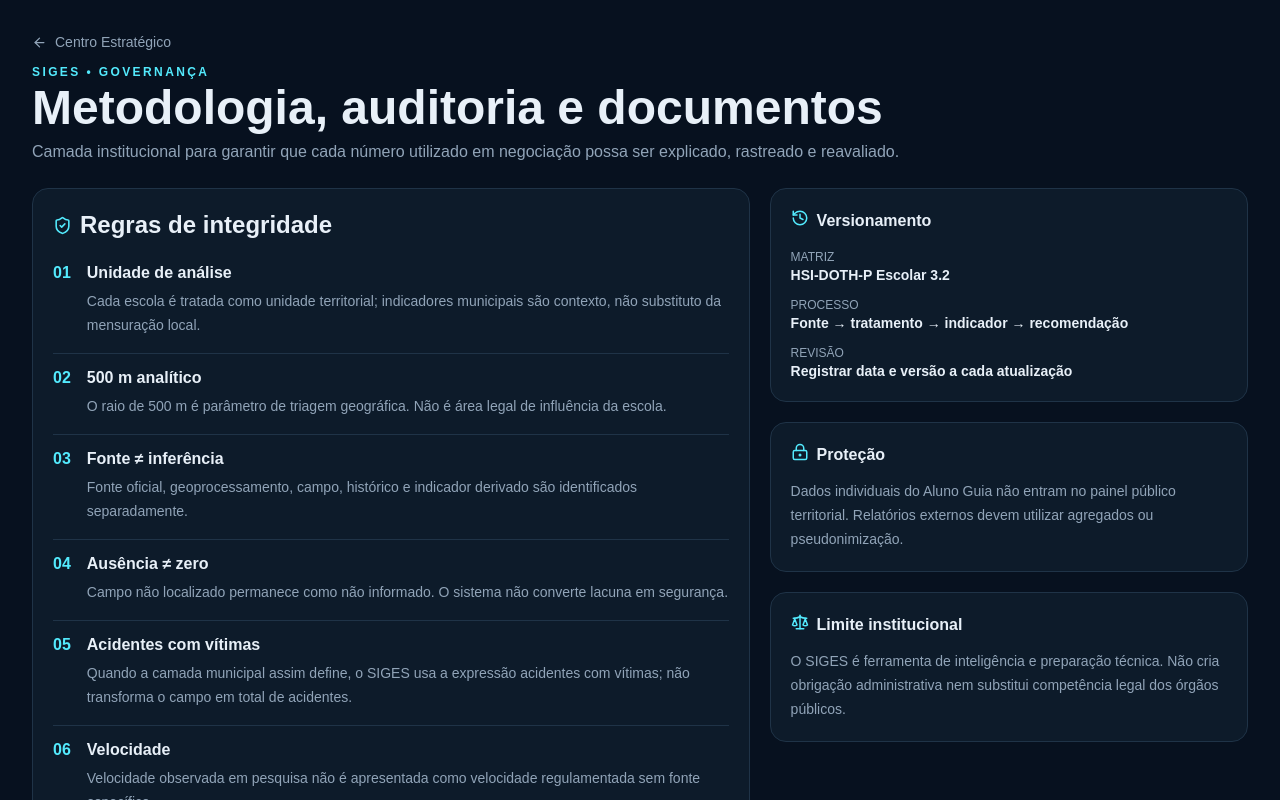
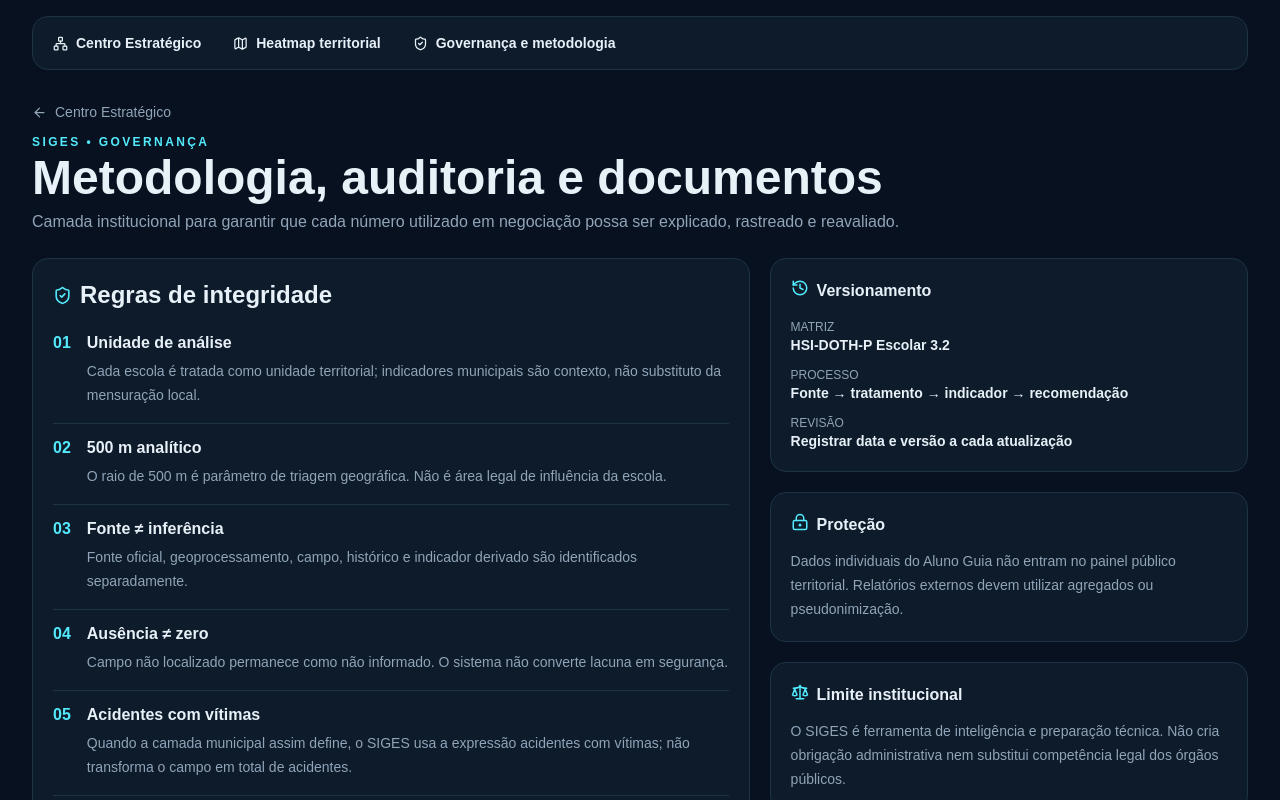
Before and after one commit to enatneuroeducacao-glitch/SIGES-Escola-Segura, a Next.js app: page /estrategia/governanca in a window 1280 px wide. Shown: the top 800 px of the page. Built offline with nearby package versions, Linux system fonts and the light colour scheme.

Commit message:
feat: add strategic center navigation layout

```diff
--- /dev/null
+++ b/app/estrategia/layout.tsx
@@ -0,0 +1,6 @@
+import Link from "next/link";
+import {Network,Map,ShieldCheck} from "lucide-react";
+
+export default function EstrategiaLayout({children}:{children:React.ReactNode}){
+ return <div><nav className="max-w-[1700px] mx-auto px-4 md:px-8 pt-4 print:hidden"><div className="card p-2 flex flex-wrap gap-2"><Link href="/estrategia" className="px-3 py-2 rounded-xl hover:bg-[#102337] flex items-center gap-2 text-sm font-semibold"><Network size={15}/> Centro Estratégico</Link><Link href="/estrategia/territorio" className="px-3 py-2 rounded-xl hover:bg-[#102337] flex items-center gap-2 text-sm font-semibold"><Map size={15}/> Heatmap territorial</Link><Link href="/estrategia/governanca" className="px-3 py-2 rounded-xl hover:bg-[#102337] flex items-center gap-2 text-sm font-semibold"><ShieldCheck size={15}/> Governança e metodologia</Link></div></nav>{children}</div>
+}
```
